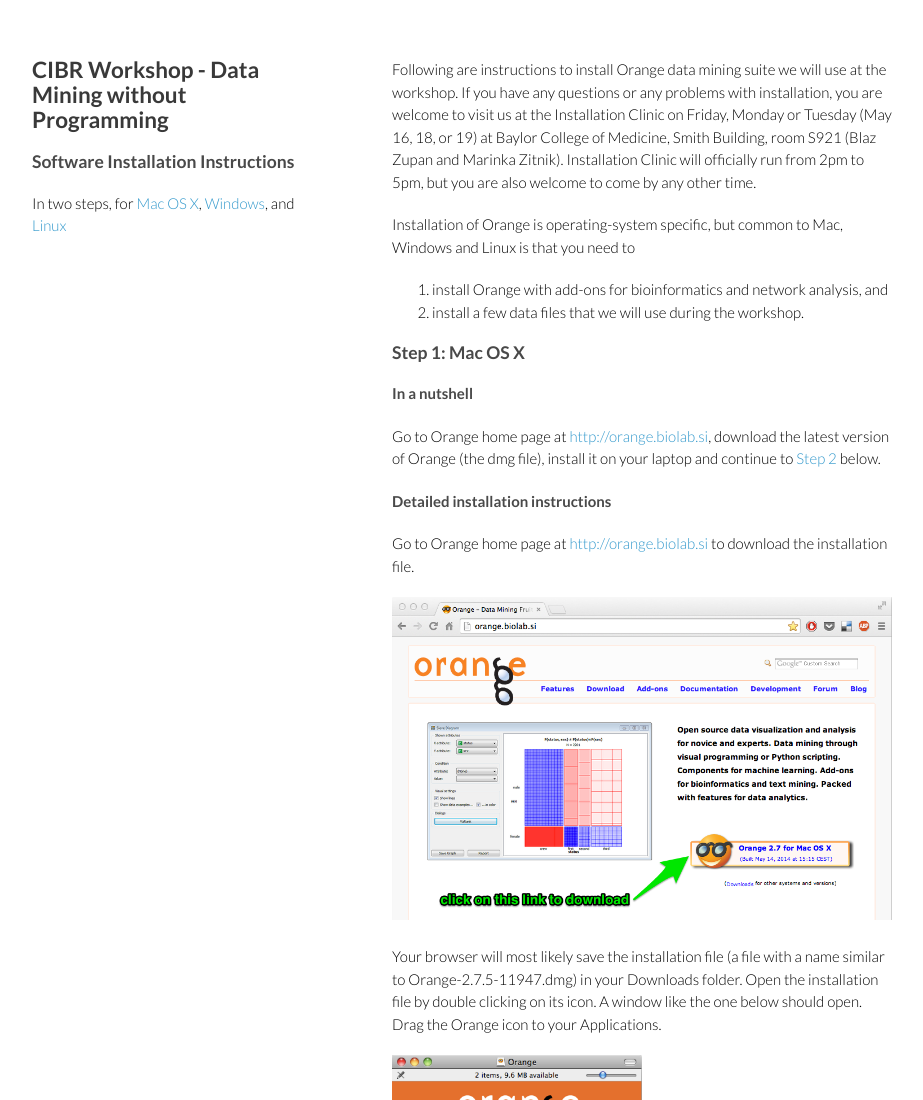
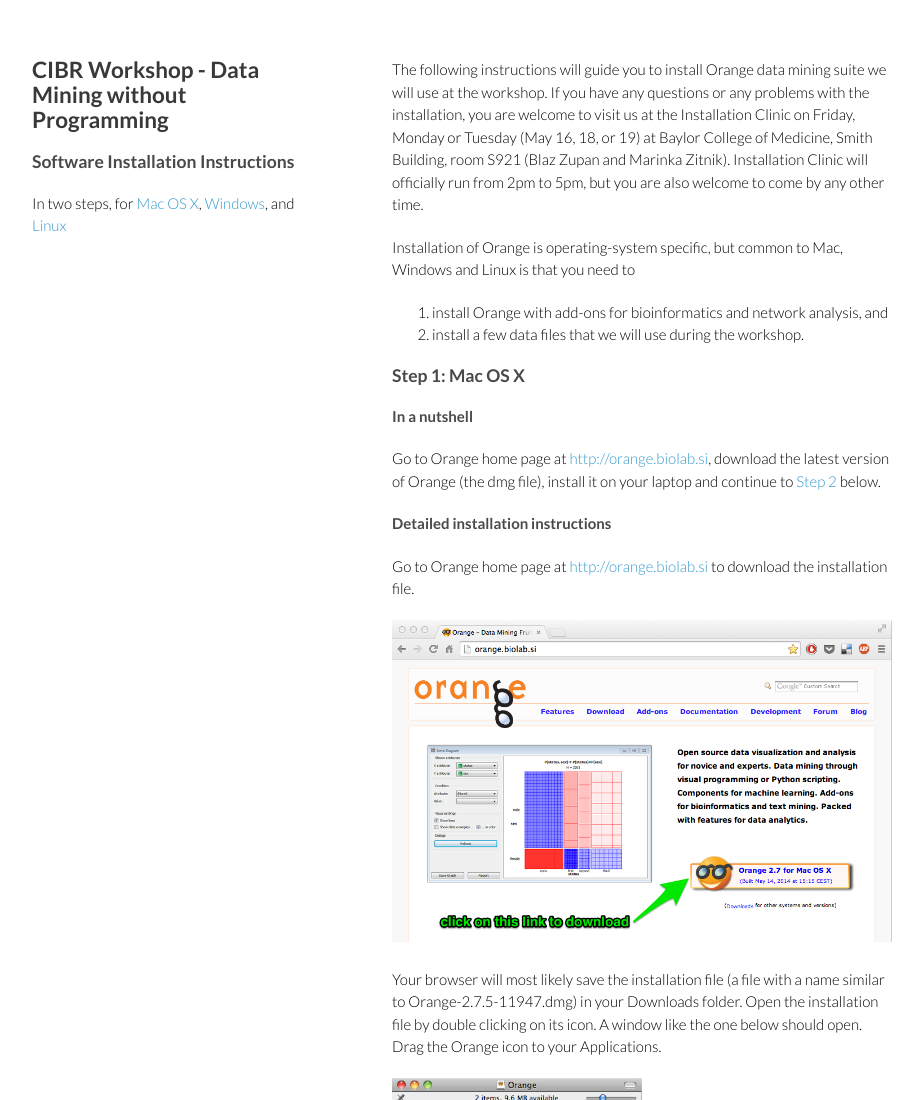
Before and after one commit to biolab/bcm-workshop, a plain HTML site: page index.html in a window 1280 px wide. Shown: the top 1100 px of the page, without its empty margins (178-1101 px from the left). Drawn offline with Linux system fonts and the light colour scheme.

Commit message:
Corrected language typos in the first paragraph.

```diff
--- a/index.html
+++ b/index.html
@@ -27,7 +27,7 @@
 
 
 <p>
-Following are instructions to install Orange data mining suite we will use at the workshop. If you have any questions or any problems with installation, you are welcome to visit us at the Installation Clinic on Friday, Monday or Tuesday (May 16, 18, or 19) at Baylor College of Medicine, Smith Building, room S921 (Blaz Zupan and Marinka Zitnik). Installation Clinic will officially run from 2pm to 5pm, but you are also welcome to come by any other time.</p>
+The following instructions will guide you to install Orange data mining suite we will use at the workshop. If you have any questions or any problems with the installation, you are welcome to visit us at the Installation Clinic on Friday, Monday or Tuesday (May 16, 18, or 19) at Baylor College of Medicine, Smith Building, room S921 (Blaz Zupan and Marinka Zitnik). Installation Clinic will officially run from 2pm to 5pm, but you are also welcome to come by any other time.</p>
 
 <p>Installation of Orange is operating-system specific, but common to Mac, Windows and Linux is that you need to
 <ol>
```
